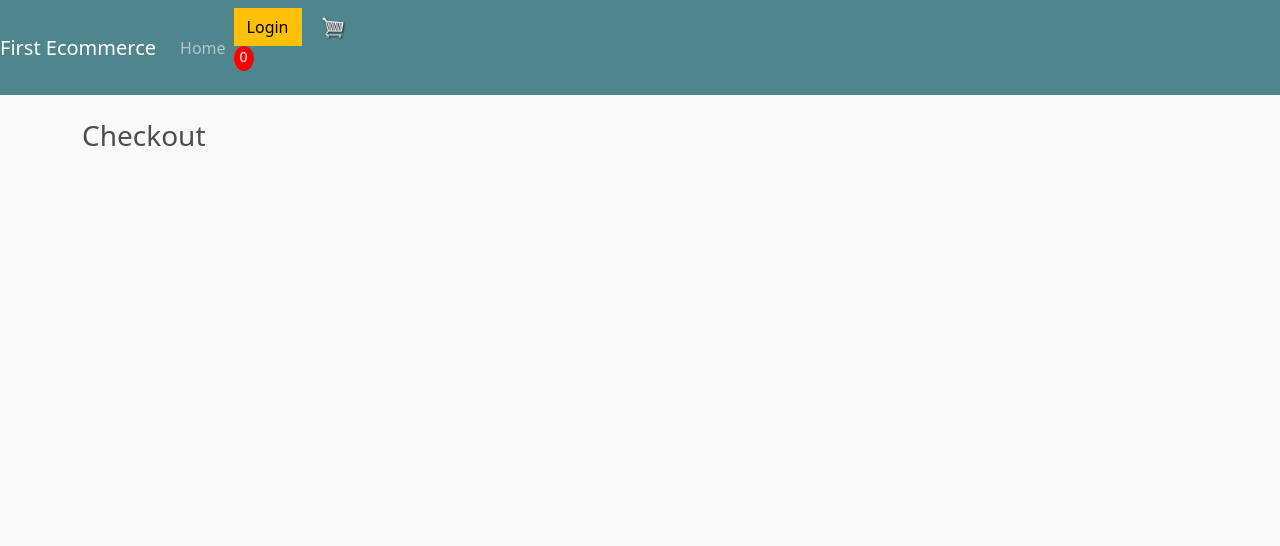
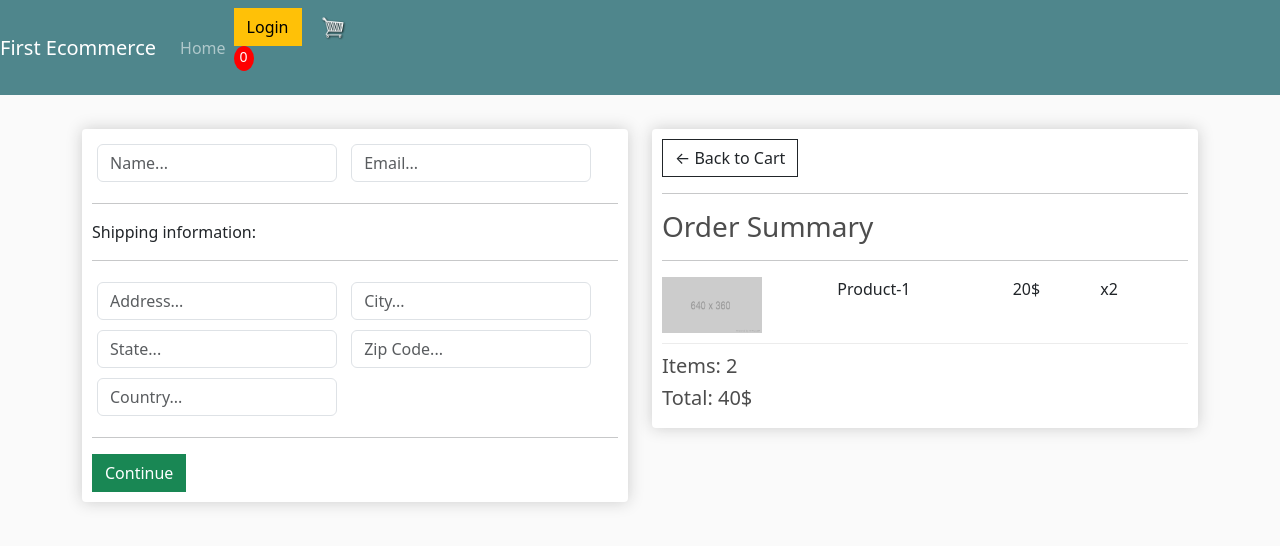
Before and after one commit to AfranShahed/ecommerce-django-5112023, a Django app: page /checkout/ in a window 1280 px wide. Shown: the top 546 px of the page. Run offline with Django 4.2, Linux system fonts and the light colour scheme.

Commit message:
design cart.html & checkout.html

```diff
--- a/store/templates/store/checkout.html
+++ b/store/templates/store/checkout.html
@@ -1,5 +1,52 @@
 {%extends 'store/main.html'%}
 {%load static%}
 {%block content%}
-    <h3>Checkout</h3>
+    <div class="row">
+        <div class="col-lg-6">
+            <div class="box-element" id="form-wrapper">
+                <form id="form">
+                    <div id="user-info">
+                        <div class="form-field"><input required type="text" class="form-control" name="name" placeholder="Name..."></div>
+                        <div class="form-field"><input required type="email" class="form-control" name="email" placeholder="Email..."></div>
+                    </div>
+                    <div id="shipping-info">
+                        <hr>
+                        <p>Shipping information:</p>
+                        <hr>
+
+                        <div class="form-field"><input type="text" class="form-control" name="address" placeholder="Address..."></div>
+                        <div class="form-field"><input type="text" class="form-control" name="city" placeholder="City..."></div>
+                        <div class="form-field"><input type="text" class="form-control" name="state" placeholder="State..."></div>
+                        <div class="form-field"><input type="text" class="form-control" name="zip" placeholder="Zip Code..."></div>
+                        <div class="form-field"><input type="text" class="form-control" name="country" placeholder="Country..."></div>
+                    </div>
+                    <hr>
+                    <input type="submit" id="form-button" class="btn btn-success btn-block" value="Continue">
+                </form>
+            </div>
+            <br>
+            <div class="box-element hidden" id="payment-info"><small>
+                Paypal Option
+            </small></div>
+
+        </div>
+            <div class="col-lg-6">
+                <div class="box-element">
+                <a class="btn btn-outline-dark" href="{%url 'cart'%}">&#x2190; Back to Cart</a>
+                <hr>
+                <h3>Order Summary</h3>
+                <hr>
+                <div class="cart-row">
+                    <div style="flex: 2;"><img src="{%static 'images/placeholder.png'%}" alt="" class="row-image"></div>
+                    <div style="flex: 2;"><p>Product-1</p></div>
+                    <div style="flex: 1;"><p>20$</p></div>
+                    <div style="flex: 1;">
+                        <p>x2</p>
+                    </div>
+                </div>
+                <h5>Items: 2</h5>
+                <h5>Total: 40$</h5>
+            </div>
+        </div>
+    </div>
 {%endblock content%}
```
Also changed, not shown: store/templates/store/cart.html (+41 -1 lines), static/images/arrow-down.png (added), static/images/arrow-up.png (added).
